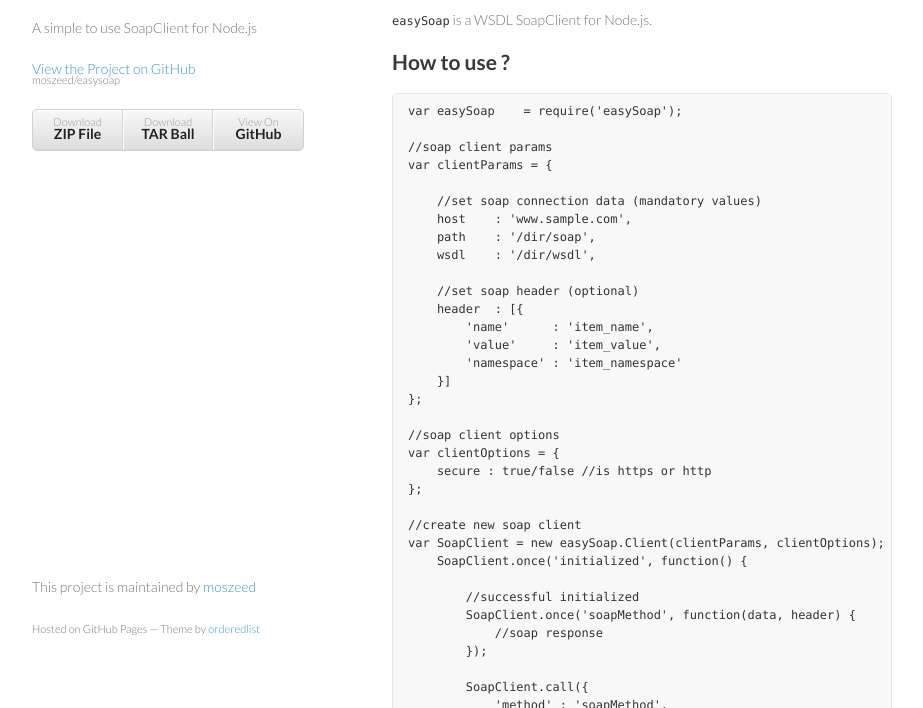
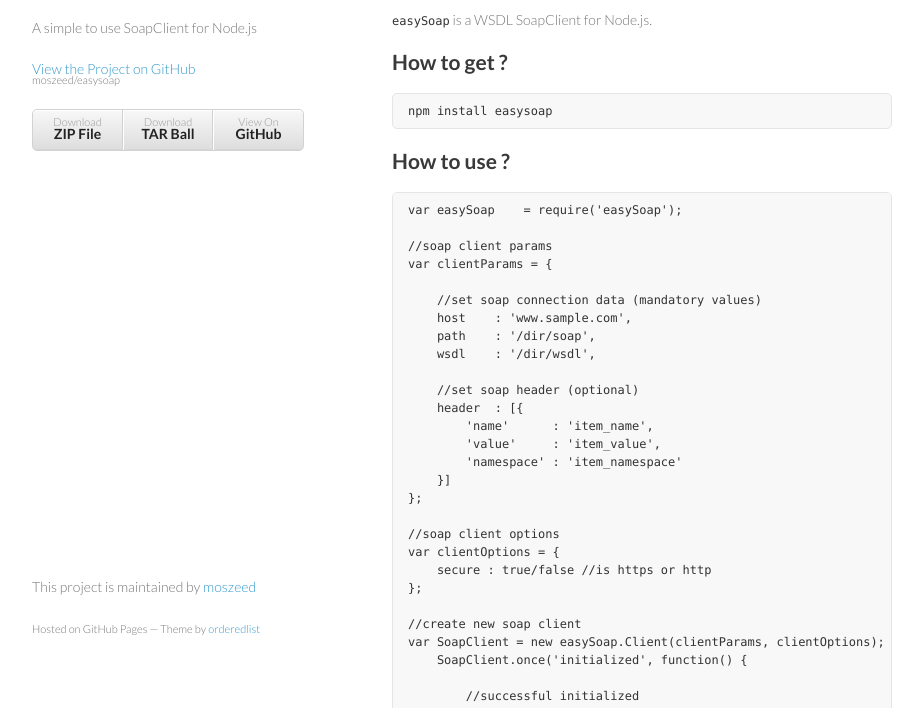
Before and after one commit to moszeed/easysoap, a plain HTML site: page index.html in a window 1280 px wide. Shown: the part 92-800 px from the top of the page, without its empty margins (178-1101 px from the left). Drawn offline with Linux system fonts and the light colour scheme.

Commit message:
Create gh-pages branch via GitHub

```diff
--- a/index.html
+++ b/index.html
@@ -32,6 +32,12 @@
 <a name="what-" class="anchor" href="#what-"><span class="octicon octicon-link"></span></a>What ?</h2>
 
 <p><code>easySoap</code> is a WSDL SoapClient for Node.js.</p>
+
+<h2>
+<a name="how-to-get-" class="anchor" href="#how-to-get-"><span class="octicon octicon-link"></span></a>How to get ?</h2>
+
+<pre><code>npm install easysoap
+</code></pre>
 
 <h2>
 <a name="how-to-use-" class="anchor" href="#how-to-use-"><span class="octicon octicon-link"></span></a>How to use ?</h2>
```
Also changed, not shown: params.json (+1 -1 lines).
